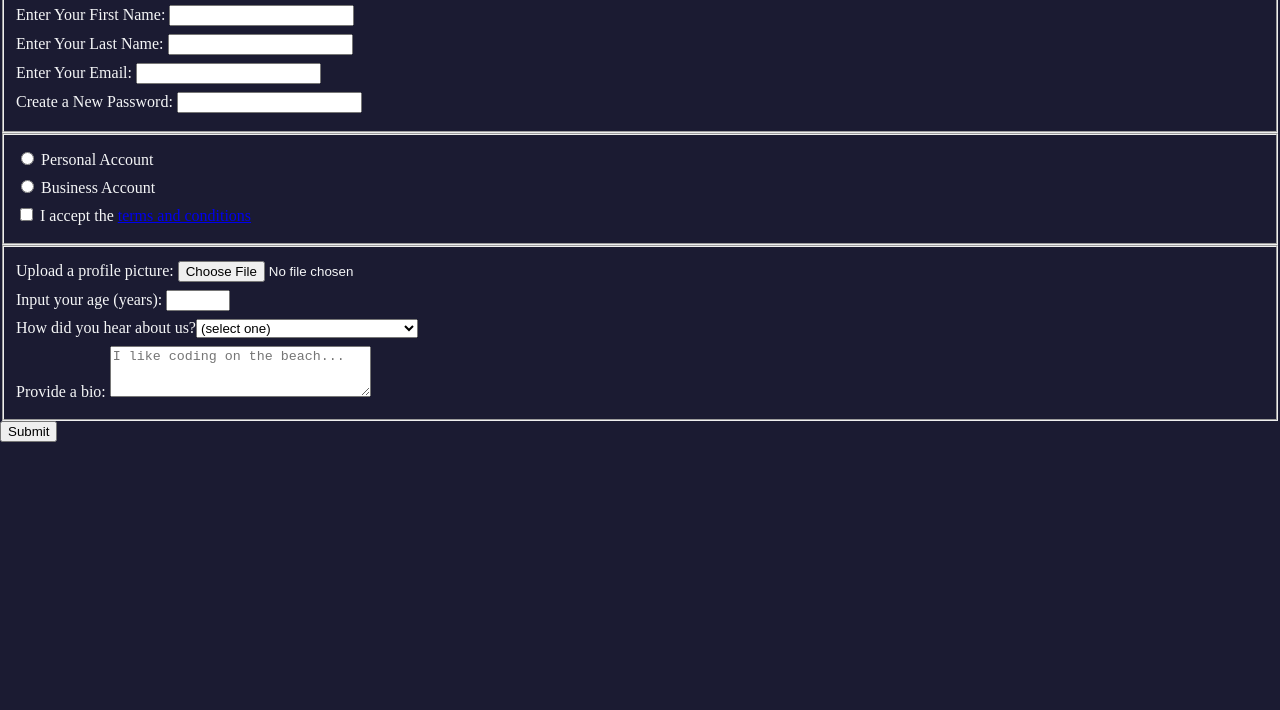
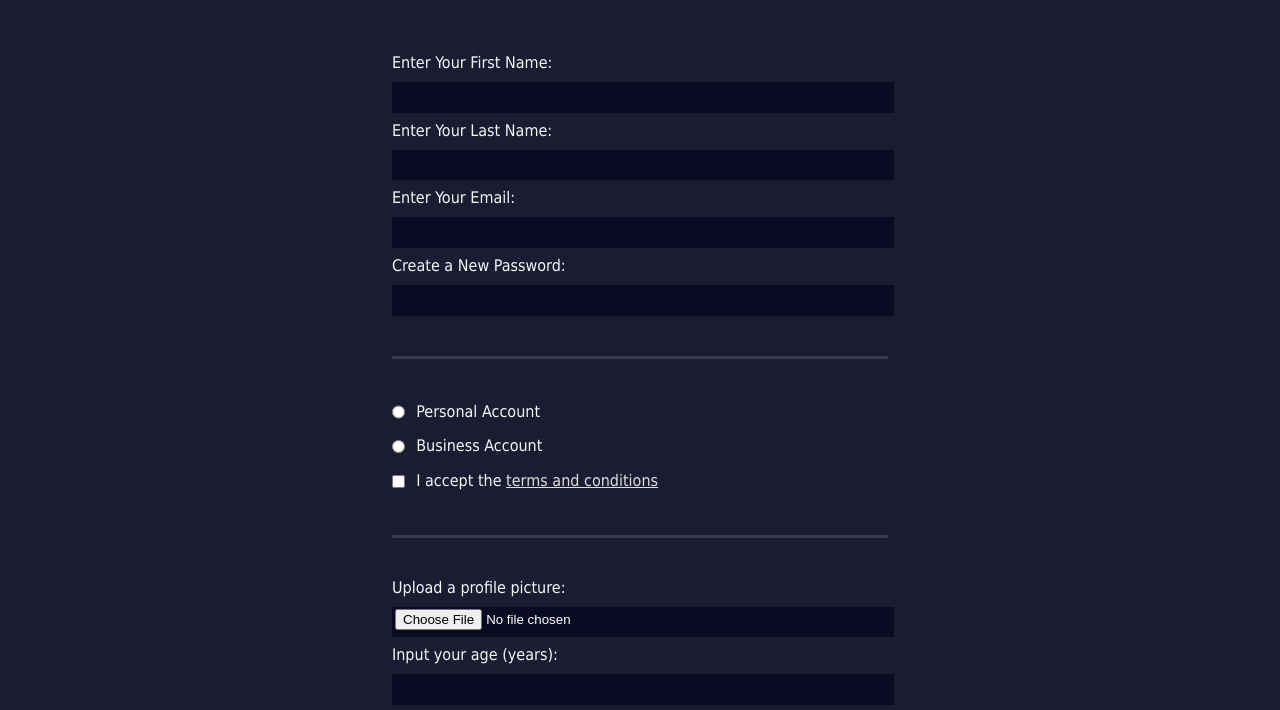
Before and after one commit to MuhammadNadirNawi/registration-form, a plain HTML site: page index.html in a window 1280 px wide. Shown: the part 124-834 px from the top of the page. Drawn offline with Linux system fonts and the light colour scheme.

Commit message:
menyelesaikan styles registration form

```diff
--- a/CSS/styles.css
+++ b/CSS/styles.css
@@ -4,9 +4,74 @@ body {
   margin: 0;
   background-color: #1b1b32;
   color: #f5f6f7;
+  font-family: Tahoma;
+  font-size: 16px;
 }
 
 label {
   display: block;
   margin: 0.5rem 0;
 }
+
+h1,
+p {
+  margin: 1em auto;
+}
+
+form {
+  margin: 0 auto;
+  max-width: 500px;
+  min-width: 300px;
+  width: 60vw;
+  padding: 0 0 2em 0;
+}
+
+fieldset {
+  border: none;
+  padding: 2rem 0;
+  border-bottom: 3px solid rgb(59, 59, 79);
+}
+
+fieldset:last-of-type {
+  border-bottom: none;
+}
+
+input,
+textarea,
+select {
+  width: 100%;
+  margin: 10px 0 0 0;
+  min-height: 2em;
+}
+
+.inline {
+  width: unset;
+  margin: 0 0.5em 0 0;
+  vertical-align: middle;
+}
+
+input,
+textarea {
+  background-color: #0a0a23;
+  border: 1px solid #0a0a23;
+  color: #ffffff;
+}
+
+input[type="submit"] {
+  min-width: 300px;
+  display: block;
+  width: 60%;
+  margin: 1em auto;
+  height: 2em;
+  font-size: 1.1rem;
+  background-color: #3b3b4f;
+  border-color: white;
+}
+
+input[type="file"] {
+  padding: 1px 2px;
+}
+
+a {
+  color: #dfdfe2;
+}
--- a/index.html
+++ b/index.html
@@ -31,13 +31,16 @@
       </fieldset>
       <fieldset>
         <label
-          ><input type="radio" name="account-type" /> Personal Account</label
+          ><input class="inline" type="radio" name="account-type" /> Personal
+          Account</label
         >
         <label
-          ><input type="radio" name="account-type" /> Business Account</label
+          ><input class="inline" type="radio" name="account-type" /> Business
+          Account</label
         >
         <label
-          ><input type="checkbox" name="terms" required /> I accept the
+          ><input class="inline" type="checkbox" name="terms" required /> I
+          accept the
           <a href="https://www.freecodecamp.org/news/terms-of-service/"
             >terms and conditions</a
           ></label
```
